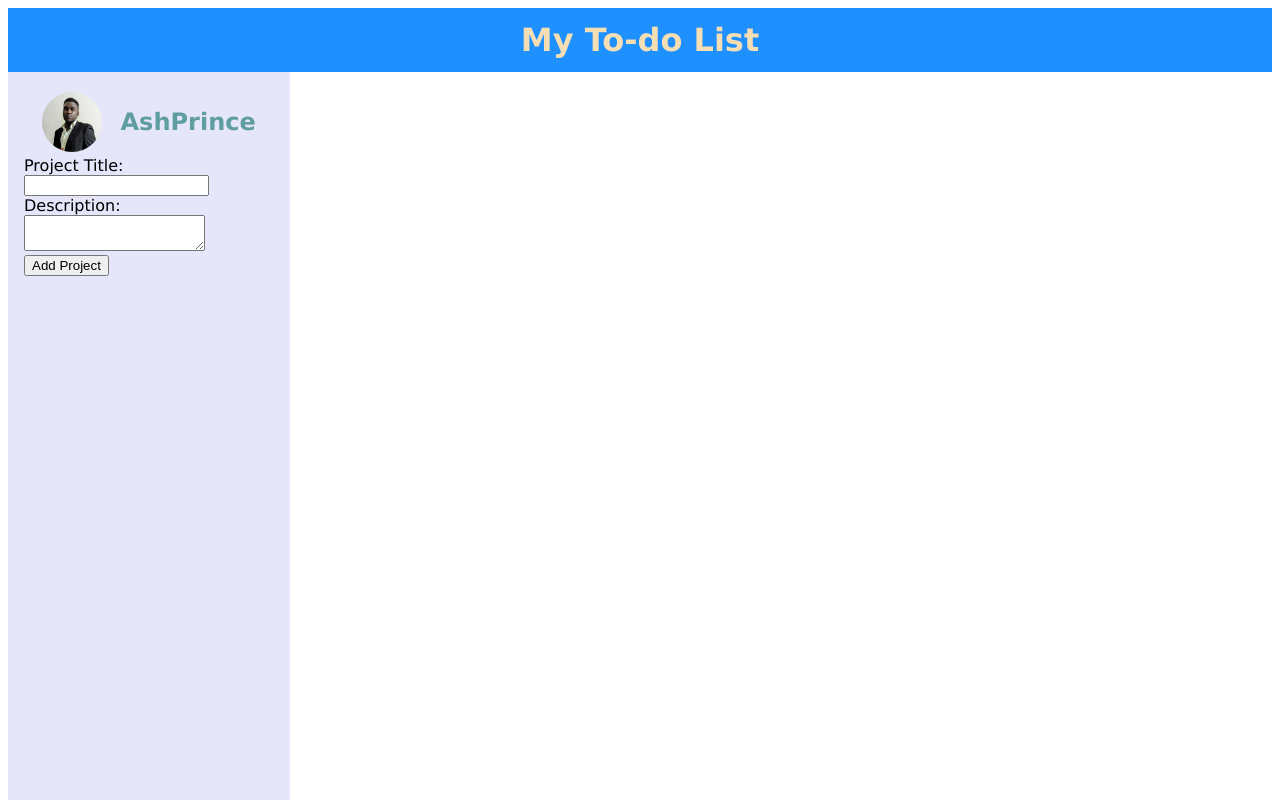
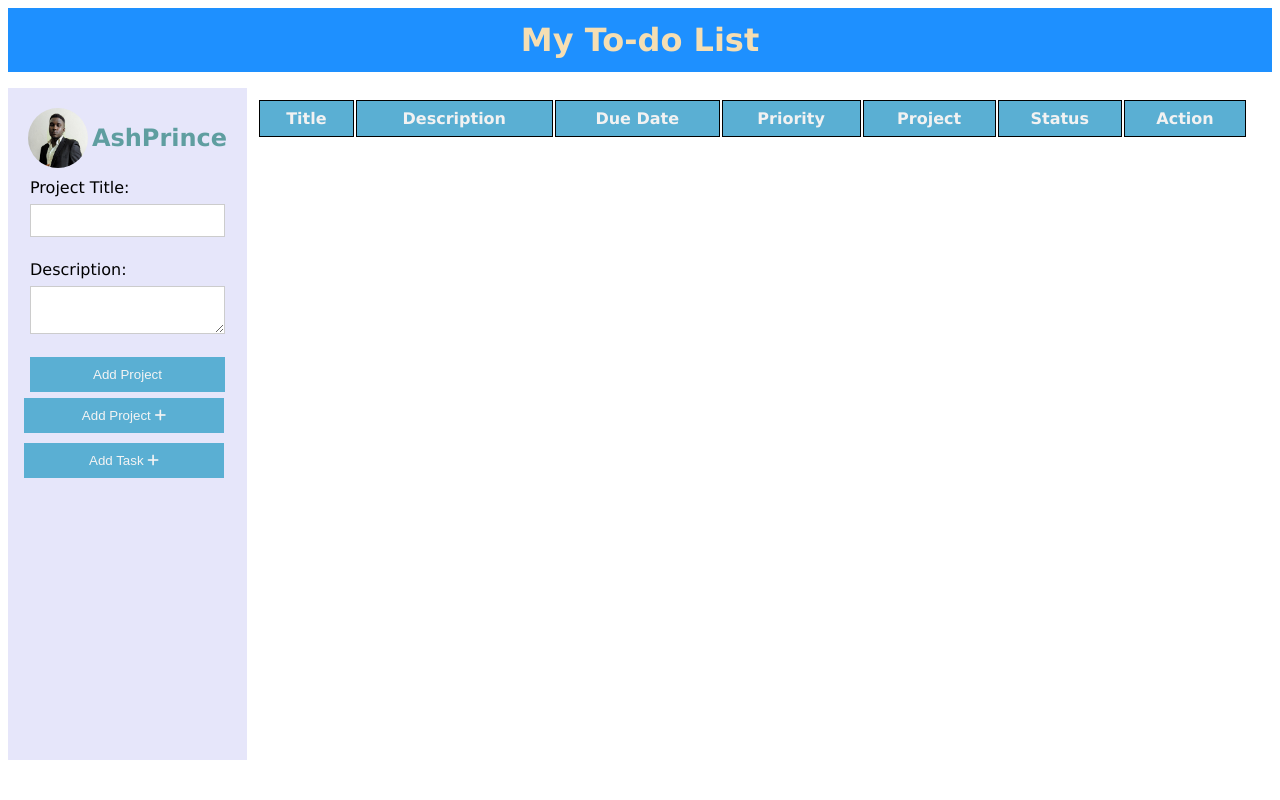
Before and after one commit to FonsahPageo/odin-todo, a website built with webpack: page src/index.html in a window 1280 px wide. Both pictures are taken after a click on the button "Add Project". Shown: the top 800 px of the page. Built offline with nearby package versions, Linux system fonts and the light colour scheme.

Commit message:
create project and create task working

```diff
--- a/src/index.js
+++ b/src/index.js
@@ -26,13 +26,18 @@ userName.innerHTML = "AshPrince";
 userDetails.appendChild(userLogo);
 userDetails.appendChild(userName);
 
+// list for added projects
+const projectListContainer = document.createElement("ul");
+projectListContainer.id = "projectListContainer";
+document.body.appendChild(projectListContainer);
+
+// form coontiner for projects
 const projectFormContainer = document.createElement("div");
 projectFormContainer.id = "projectFormContainer";
 projectFormContainer.innerHTML = `<h2>All Projects</h2>`;
+document.body.appendChild(projectFormContainer);
 
-// const projectList = document.createElement("ul");
-// projectList.id = "all-projects";
-
+// add project button logic
 const addProject = document.createElement("button");
 addProject.innerHTML = `Add Project <i class="fa-solid fa-plus"></i>`;
 addProject.addEventListener("click", () => {
@@ -41,13 +46,12 @@ addProject.addEventListener("click", () => {
     projectFormContainer.appendChild(projectForm);
 });
 
-document.body.appendChild(projectFormContainer);
-
+// form container for tasks
 const taskFormContainer = document.createElement("div");
 taskFormContainer.id = "taskFormContainer";
-
 document.body.appendChild(taskFormContainer);
 
+// add task button logic
 const addTask = document.createElement("button");
 addTask.innerHTML = `Add Task <i class="fa-solid fa-plus"></i>`;
 addTask.addEventListener("click", () => {
@@ -56,11 +60,16 @@ addTask.addEventListener("click", () => {
     taskFormContainer.appendChild(taskForm);
 });
 
-projectFormContainer.appendChild(addProject);
-projectFormContainer.appendChild(addTask);
+// div for the add project and add task buttons
+const newItems = document.createElement("div");
+newItems.className = "new-items";
+newItems.appendChild(addProject);
+newItems.appendChild(addTask);
 
 sidebar.appendChild(userDetails);
 sidebar.appendChild(projectFormContainer);
+
+sidebar.appendChild(newItems);
 
 document.body.appendChild(sidebar);
 
@@ -79,9 +88,3 @@ taskList.innerHTML = `
 
 main.appendChild(taskList);
 document.body.appendChild(main);
-
-// const todoFooter = document.createElement("footer");
-// const footerMessage = document.createElement("p");
-// footerMessage.innerHTML = "Created by Fonsah Pageo. Copyrights &copy; 2024";
-// todoFooter.appendChild(footerMessage);
-// document.body.appendChild(todoFooter);
--- a/src/modules/create-project.js
+++ b/src/modules/create-project.js
@@ -25,8 +25,7 @@ export const CreateProjectForm = () => {
 };
 
 const addProjectToList = (title) => {
-    const projectList = document.querySelector("#projectFormContainer");
     const newProject = document.createElement("li");
     newProject.innerHTML = `<a href="#">${title}</a> <i class="fa-solid fa-delete-left"</i>`;
-    projectList.appendChild(newProject);
+    sidebar.appendChild(newProject);
 };
--- a/src/static/styles/style.css
+++ b/src/static/styles/style.css
@@ -19,8 +19,8 @@ header{
 
 #sidebar{
     background-color: lavender;
-    max-width: 250px;
-    height: 100vh;
+    max-width: 300px;
+    height: 80vh;
     padding: 1em;
     float: left;
 }
@@ -37,35 +37,50 @@ header{
     border-radius: 50%;
 }
 
-footer{
-    display: flex;
-    justify-content: center;
-}
-
-ul li {
-    list-style-type: none;
-    padding: 10px;
-    display: flex;
-    justify-content: space-between;
-}
-
-ul li a {
-    text-decoration: none;
-    padding: 4px;
-}
-
 #taskList{
     width: 80%;
     padding: 10px;
     text-align: center;
 }
 
-#taskList td, #taskList th {
-    padding: 15px;
+td, th {
+    padding: 8px;
     border: 1px solid black;
 }
 
-#taskList th {
+th {
     background-color: #5aafd3;
     color: #f2f2f2;
 }
+
+.new-items{
+    display: flex;
+    flex-direction: column;
+    gap: 10px;
+}
+
+button{
+    background: #5aafd3;
+    padding: 10px;
+    color: #f4f4f4;
+    border: none;
+    max-width: 200px;
+}
+
+#create-project-form, #create-task-form {
+    display: flex;
+    flex-direction: column;
+    gap: 2px;
+    padding: 6px;
+}
+
+label{
+    display: block;
+    margin-bottom: 5px;
+}
+
+input, select, textarea {
+    padding: 8px;
+    border: 1px solid #ccc;
+    max-width: 250px;
+}
```
